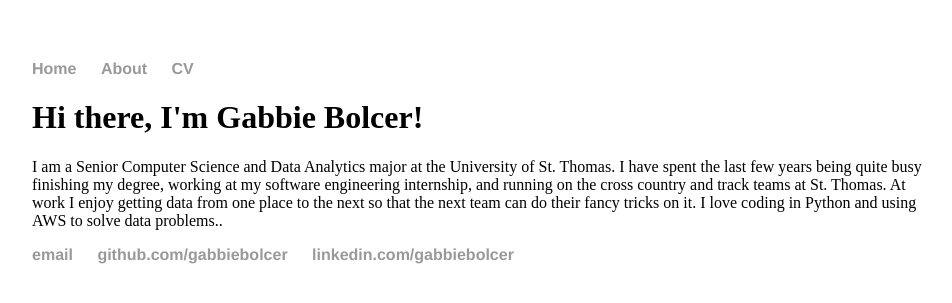
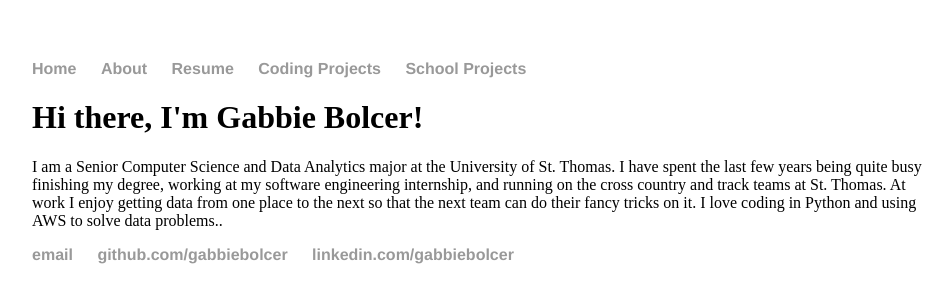
Before and after one commit to gabbiebolcer/gabbiebolcer.github.io, a Jekyll site: the page built from index.html, in a window 1280 px wide. Shown: the top 303 px of the page, without its empty margins (160-1112 px from the left). Built offline with Jekyll 4.4.1, drawn with Linux system fonts in a browser that asks for light colours.

Commit message:
Update default.html

```diff
--- a/_layouts/default.html
+++ b/_layouts/default.html
@@ -10,7 +10,9 @@
 	    		<ul>
 	        		<li><a href="/">Home</a></li>
 		        	<li><a href="/about">About</a></li>
-	        		<li><a href="/cv">CV</a></li>
+	        		<li><a href="/resume">Resume</a></li>
+				<li><a href="/coding projects">Coding Projects</a></li>
+				<li><a href="/school projects">School Projects</a></li>
 	    		</ul>
 			</nav>
 			<div class="container">
```
